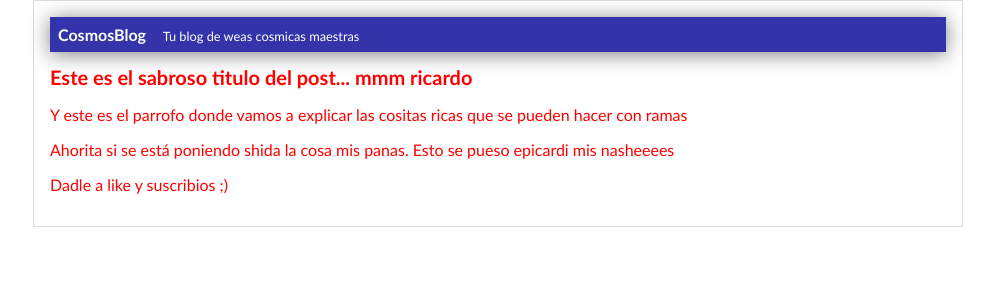
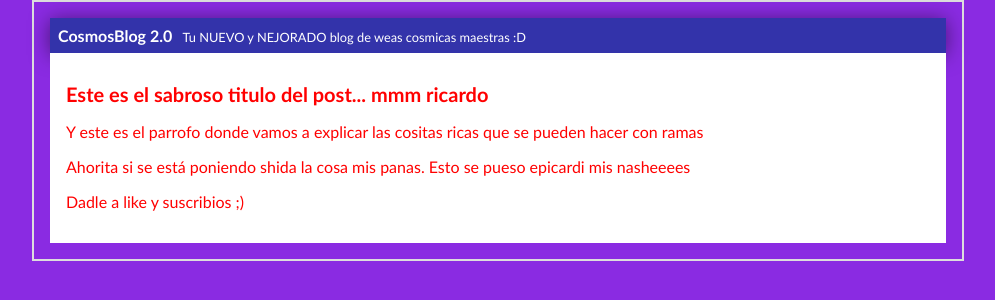
Before and after one commit to CosmosKiller/dataScienceSchool, a plain HTML site: page 4 - Curso Profesional de Git y GitHub/proyecto1/blogpost.html in a window 1280 px wide. Shown: the whole page, without its empty margins (142-1137 px from the left). Drawn offline with Linux system fonts and the light colour scheme.

Commit message:
header Listo

```diff
--- a/4 - Curso Profesional de Git y GitHub/proyecto1/blogpost.html
+++ b/4 - Curso Profesional de Git y GitHub/proyecto1/blogpost.html
@@ -6,9 +6,9 @@
     <body>
         <div id="container">
             <div id="cabecera">
-                CosmosBlog
+                CosmosBlog 2.0
                 <span id="tagline">
-                    Tu blog de weas cosmicas maestras
+                    Tu NUEVO y NEJORADO blog de weas cosmicas maestras :D
                 </span>
             </div>
             <div id="post">
--- a/4 - Curso Profesional de Git y GitHub/proyecto1/css/estilos.css
+++ b/4 - Curso Profesional de Git y GitHub/proyecto1/css/estilos.css
@@ -1,5 +1,6 @@
 body
 {
+    background: blueviolet;
     color: red;
     text-align: center;
     font-family: 'Calibri';
@@ -23,6 +24,7 @@ body
     padding: 0 0 0 1em;
     font-weight: normal;
     font-size: 0.8em;
+    padding: 00.5em;
 }
 
 #container
@@ -30,11 +32,17 @@ body
     width: 70%;
     padding: 1em;
     text-align: left;
-    border: 1px solid #DDD;
-    margin: 0 auto;
+    border: 2px solid #DDD;
+    margin: auto;
 }
 
 #container h1
 {
     font-size: 20px;
 }
+
+#post
+{
+    background: white;
+    padding: 1em;
+}
```
